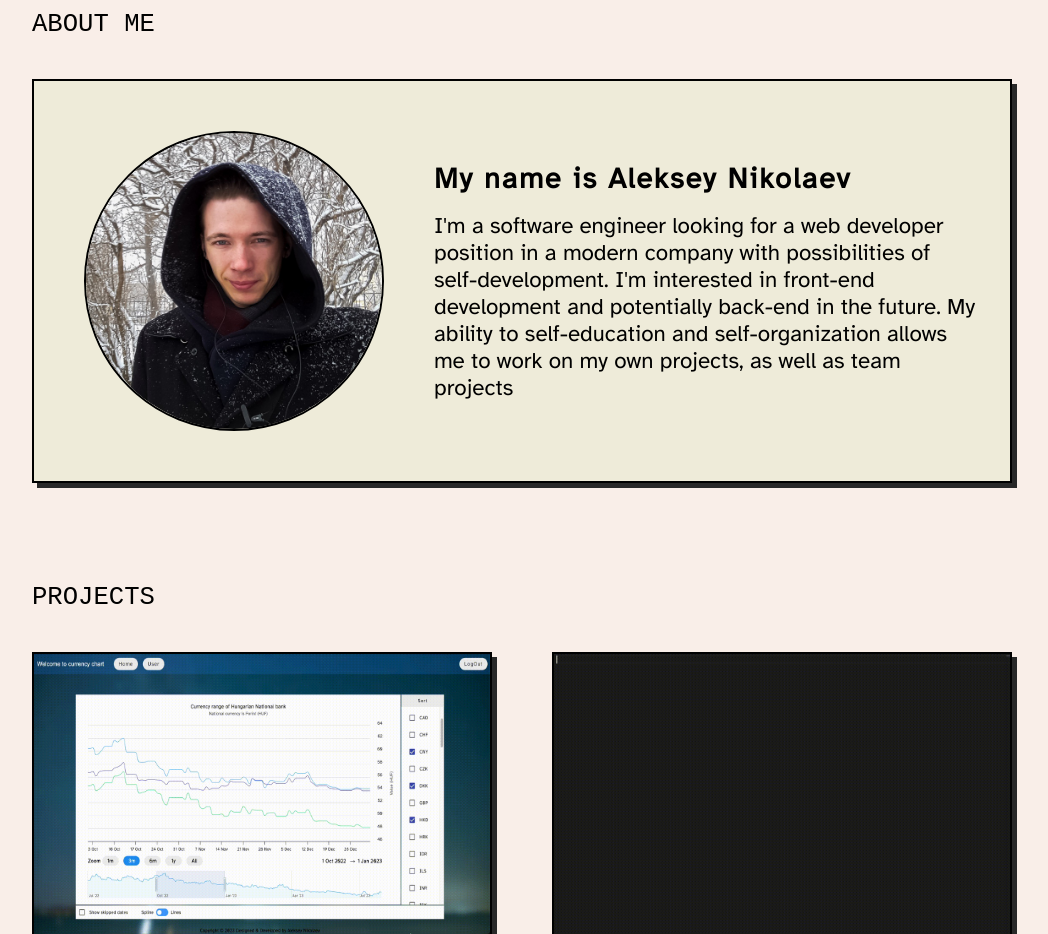
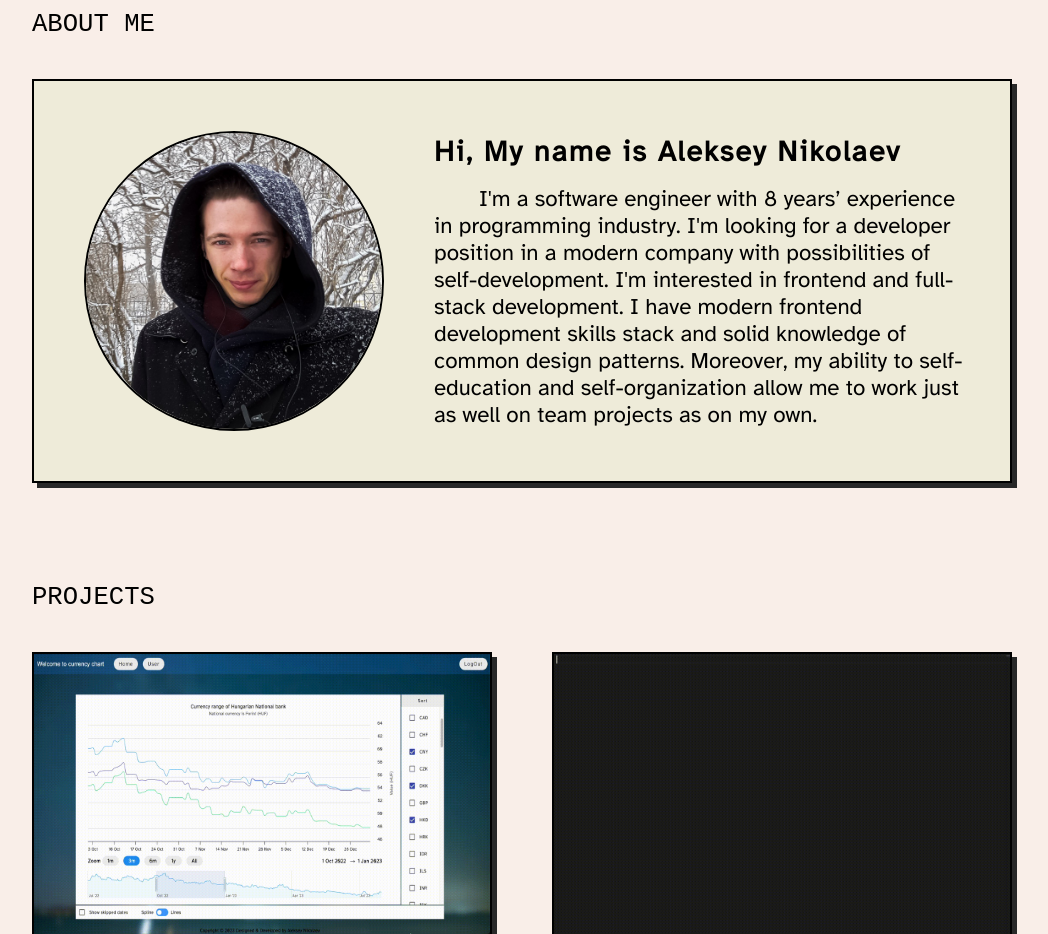
Before and after one commit to l-Aleksey-Nikolaev-l/NCV, an Angular app: page / in a window 1280 px wide. Shown: the part 900-1834 px from the top of the page, without its empty margins (118-1166 px from the left). Built offline with nearby package versions, Linux system fonts and the light colour scheme; a web font is replaced by a local one.

Commit message:
ver 0.52 Corrected description in about-me.component.html and about-me.component.css

```diff
--- a/src/app/about-me/about-me.component.css
+++ b/src/app/about-me/about-me.component.css
@@ -35,6 +35,10 @@ img {
   background-origin:border-box;
 }
 
+.title_container {
+  text-indent: 2em
+}
+
 @media (max-width: 1006px) {
   .about_me {
     flex-direction: column;
--- a/src/app/about-me/about-me.component.html
+++ b/src/app/about-me/about-me.component.html
@@ -4,14 +4,13 @@
 
   <div class="description_container">
 
-    <b><span class="caption_container">My name is Aleksey Nikolaev</span>
-      I'm a software engineer looking for a web developer
-      position in a modern company with possibilities of
-      self-development. I'm interested in front-end development
-      and potentially back-end in the future. My ability to
-      self-education and self-organization allows me to work on my
-      own projects, as well as team projects</b>
-
+    <span class="caption_container">Hi, My name is Aleksey Nikolaev</span>
+    <p class="title_container">I'm a software engineer with 8 years’ experience in programming industry.
+      I'm looking for a developer position in a modern company with possibilities
+      of self-development. I'm interested in frontend and full-stack development.
+      I have modern frontend development skills stack and solid knowledge of common
+      design patterns. Moreover, my ability to self-education and self-organization
+      allow me to work just as well on team projects as on my own.</p>
   </div>
 
 </div>
```
